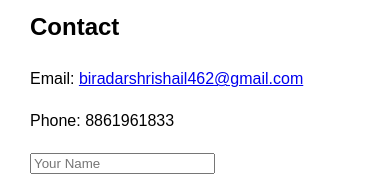
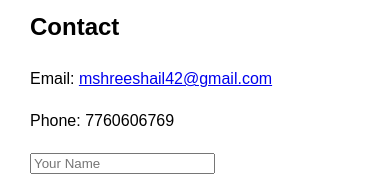
Before and after one commit to biradarshrishail46/portfolio, a plain HTML site: page index.html in a window 390 px wide. Shown: the part 2130-2306 px from the top of the page. Drawn offline with Linux system fonts and the light colour scheme.

Commit message:
chenges the phone and email

```diff
--- a/index.html
+++ b/index.html
@@ -80,8 +80,8 @@
 <section id="contact">
     <h2>Contact</h2>
 
-    <p>Email: <a href="mailto:biradarshrishail462@gmail.com">biradarshrishail462@gmail.com</a></p>
-    <p>Phone: 8861961833</p>
+    <p>Email: <a href="mailto:mshreeshail42@gmail.com">mshreeshail42@gmail.com</a></p>
+    <p>Phone: 7760606769</p>
 
     <form id="contactForm">
         <input type="text" id="name" placeholder="Your Name" required>
```
